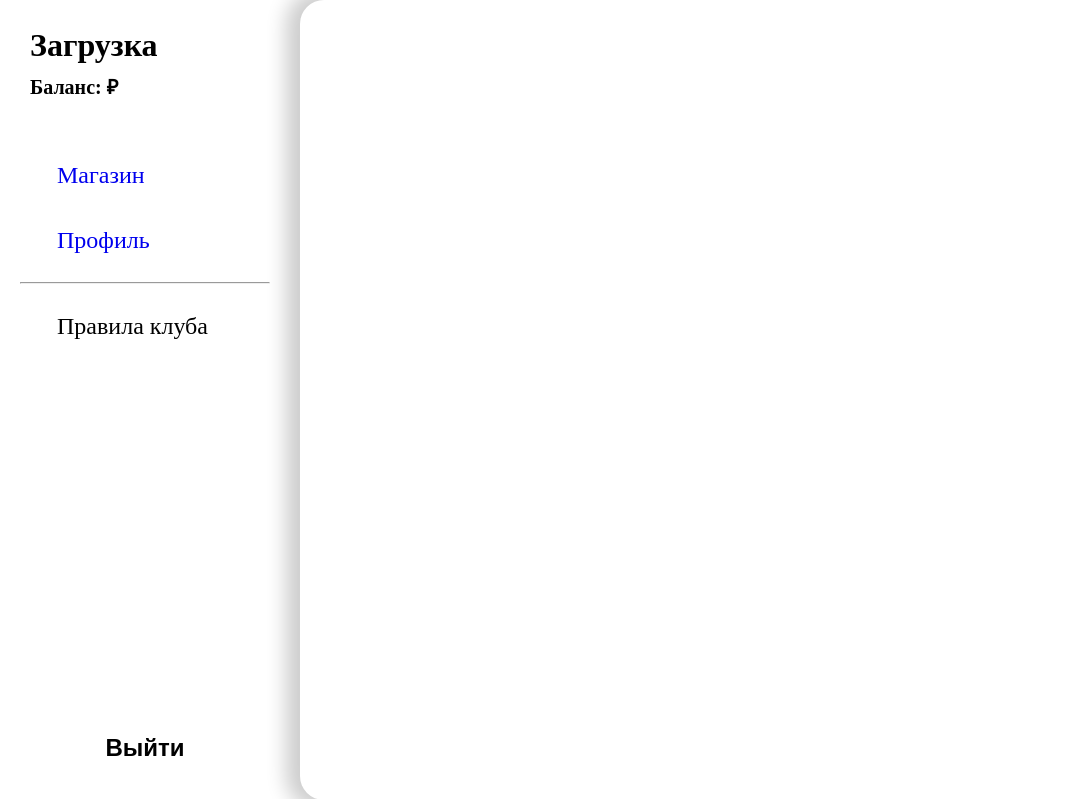
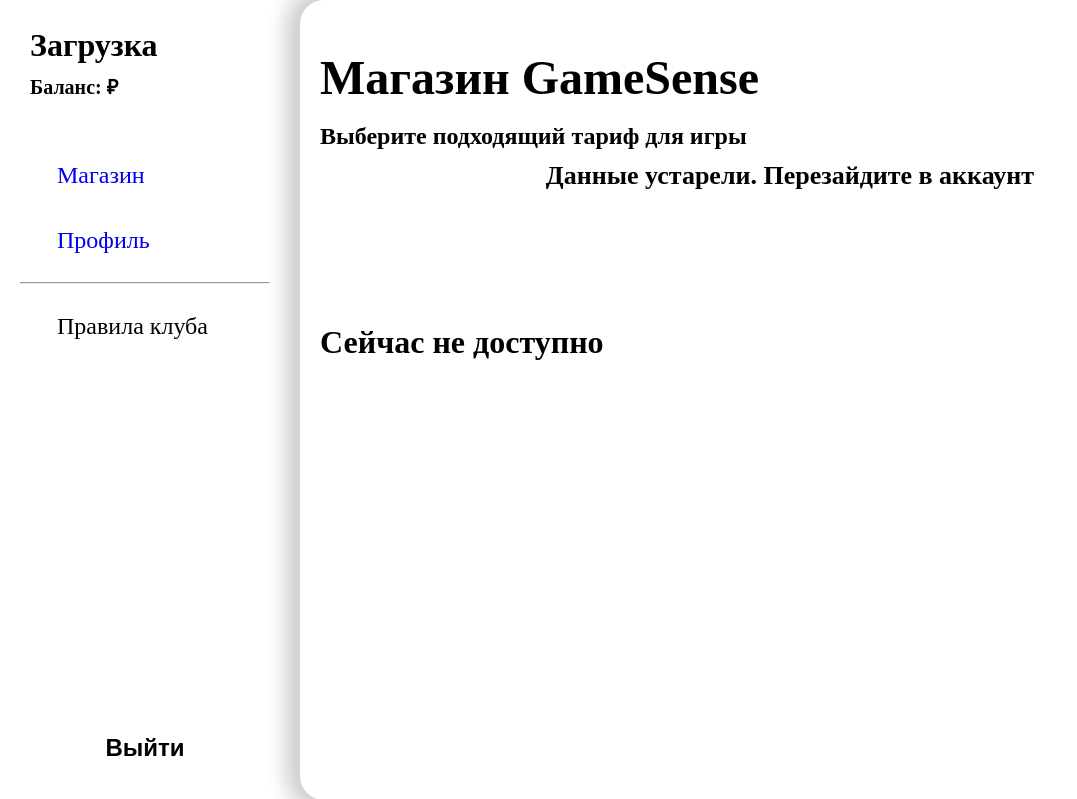
Before and after one commit to GameSense-club/site, a Python web app: template templates/shop.html in a window 1280 px wide. Shown: the top 799 px of the page, without its empty margins (0-1077 px from the left). Run offline with Jinja, Linux system fonts and the light colour scheme; the template is opened without the code that fills it, so the values that code supplies are empty; some libraries are stand-ins or nearby versions.

Commit message:
Исправлен магазин

```diff
--- a/templates/shop.html
+++ b/templates/shop.html
@@ -1,7 +1,19 @@
 {% extends "base.html" %}
 {% block title %}Магазин{% endblock %}
 {% block content %}
-
+<section>
+	<header>
+		<h2>Магазин <span class="custom-text accent-text">GameSense</span></h2>
+		<h5>Выберите подходящий тариф для игры</h5>
+	</header>
+	<div id="cardsContainer" class="cardsContainer"></div>
+</section>
+<section>
+	<header>
+		<h3>Сейчас не доступно</h3>
+	</header>
+	<div id="cardsContainerBlock" class="cardsContainer"></div>
+</section>
 {% endblock %}
 {% block scripts %}
 <script src="{{ url_for('static', filename='js/time_packages.js') }}" defer></script>
```
